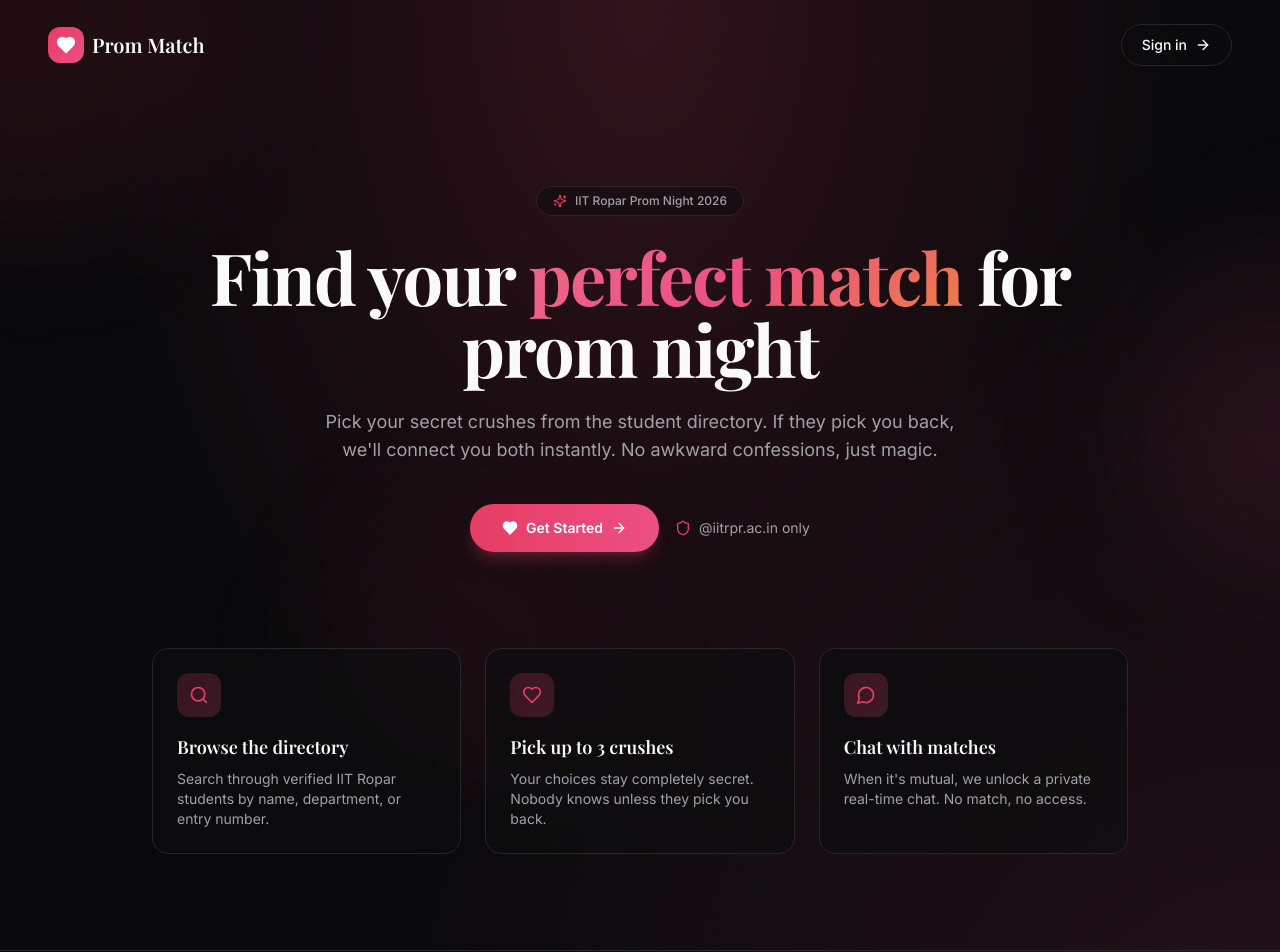
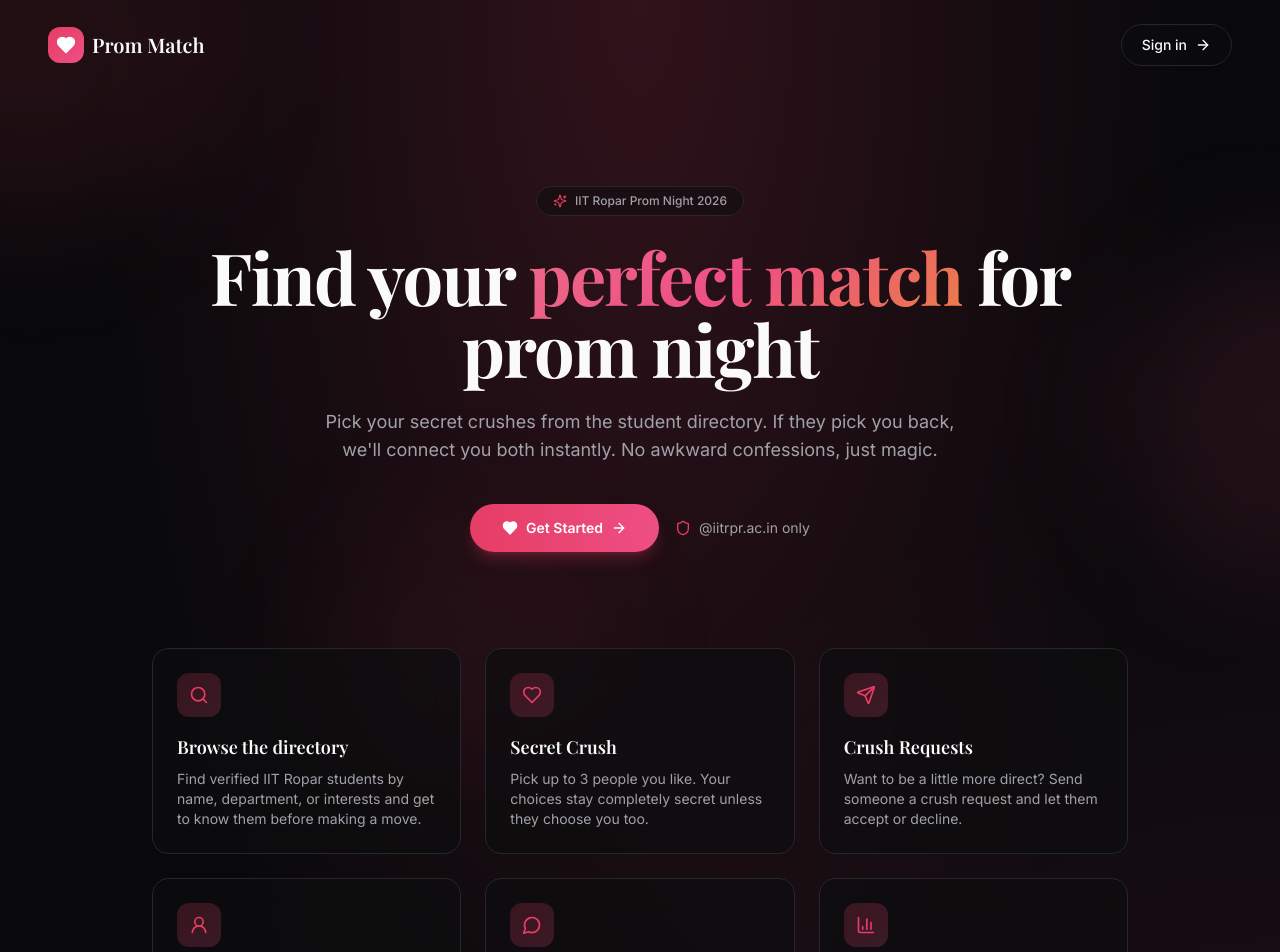
Before and after one commit to pateldarsh2606-ui/iitrpr, a Next.js app: page / in a window 1280 px wide. Shown: the top 952 px of the page. Built offline with nearby package versions, Linux system fonts and the light colour scheme; no server answers; a web font is replaced by a local one.

Commit message:
Update landing page with PromMatch v2 features

```diff
--- a/app/page.tsx
+++ b/app/page.tsx
@@ -1,7 +1,18 @@
 'use client';
 
 import Link from 'next/link';
-import { Heart, Search, MessageCircle, Sparkles, ArrowRight, Shield } from 'lucide-react';
+import {
+  Heart,
+  Search,
+  MessageCircle,
+  Sparkles,
+  ArrowRight,
+  Shield,
+  Send,
+  UserRound,
+  BarChart3,
+  UserX,
+} from 'lucide-react';
 
 export default function LandingPage() {
   return (
@@ -64,11 +75,43 @@ export default function LandingPage() {
 
       {/* Features */}
       <section className="relative z-10 mx-auto max-w-5xl px-6 pb-24">
-        <div className="grid gap-6 sm:grid-cols-3">
+        <div className="grid gap-6 sm:grid-cols-2 lg:grid-cols-3">
           {[
-            { icon: Search, title: 'Browse the directory', desc: 'Search through verified IIT Ropar students by name, department, or entry number.' },
-            { icon: Heart, title: 'Pick up to 3 crushes', desc: 'Your choices stay completely secret. Nobody knows unless they pick you back.' },
-            { icon: MessageCircle, title: 'Chat with matches', desc: "When it's mutual, we unlock a private real-time chat. No match, no access." },
+            {
+              icon: Search,
+              title: 'Browse the directory',
+              desc: 'Find verified IIT Ropar students by name, department, or interests and get to know them before making a move.',
+            },
+            {
+              icon: Heart,
+              title: 'Secret Crush',
+              desc: 'Pick up to 3 people you like. Your choices stay completely secret unless they choose you too.',
+            },
+            {
+              icon: Send,
+              title: 'Crush Requests',
+              desc: 'Want to be a little more direct? Send someone a crush request and let them accept or decline.',
+            },
+            {
+              icon: UserRound,
+              title: 'Make your profile yours',
+              desc: 'Show off your music, movies, interests, vibe, bio, and your idea of the perfect Prom night.',
+            },
+            {
+              icon: MessageCircle,
+              title: 'Chat with your matches',
+              desc: 'When the feeling is mutual, unlock a private real-time chat with conversation starters to break the ice.',
+            },
+            {
+              icon: BarChart3,
+              title: 'Campus Stats',
+              desc: 'See fun, anonymous campus-wide trends like popular departments, vibes, and how many matches are happening.',
+            },
+            {
+              icon: UserX,
+              title: 'Unmatch anytime',
+              desc: 'Changed your mind? You can unmatch and your conversation is removed for both people.',
+            },
           ].map((f, i) => (
             <div
               key={f.title}
```
